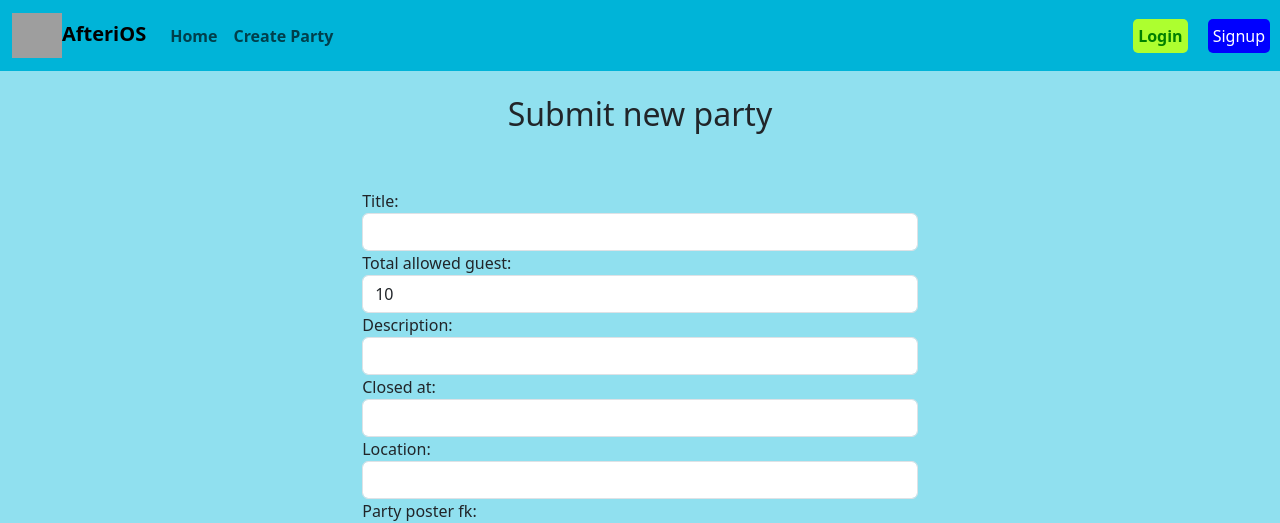
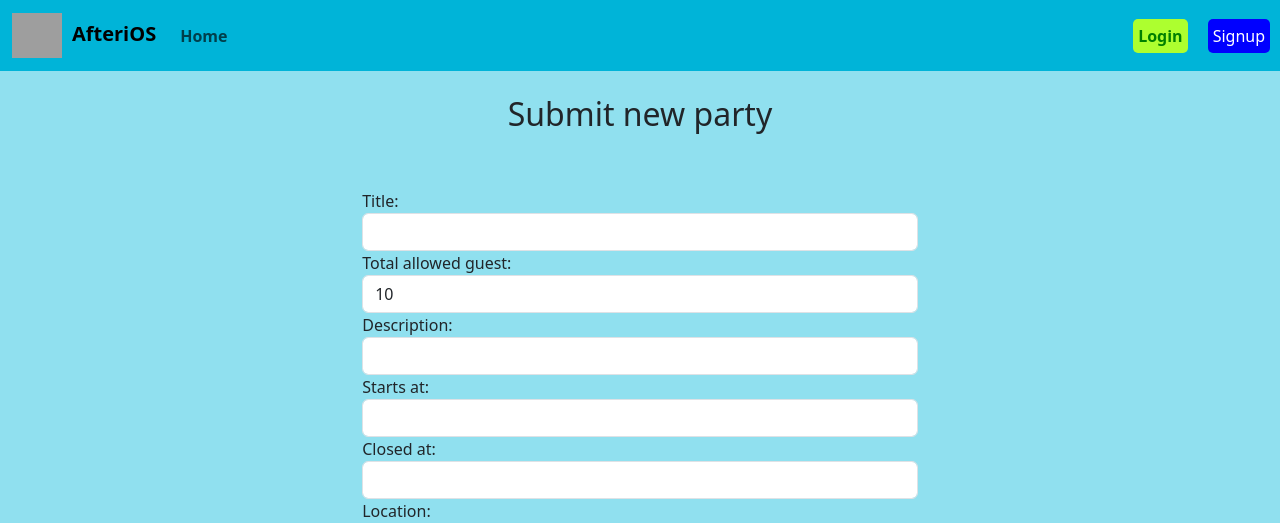
Before and after one commit to filipleskovic/AfteroiOS, a Django app: page /parties/createParty/ in a window 1280 px wide. Shown: the top 523 px of the page. Run offline with Django 5.2, Linux system fonts and the light colour scheme; data that the repository does not hold is empty; parts of the project's set-up code (start-up, migrations or seed data) failed here and were passed over; some libraries are stand-ins or nearby versions; grey boxes are pictures that could not be loaded.

Commit message:
stars_at party field, recensions form and handling

```diff
--- a/app/forms.py
+++ b/app/forms.py
@@ -1,7 +1,7 @@
 from django.contrib.auth.forms import UserCreationForm
 from django import forms
 from django.forms import ModelForm
-from app.models import User, Party, PartyPosters
+from app.models import Recension, User, Party, PartyPosters
 from bootstrap_datepicker_plus.widgets import DatePickerInput, DateTimePickerInput
 
 
@@ -28,8 +28,15 @@ class PartyForm(ModelForm):
 
     class Meta:
         model = Party
-        fields = ['title', 'total_allowed_guest', 'description',
+        fields = ['title', 'total_allowed_guest', 'description', 'starts_at',
                   'closed_at', 'location', 'party_poster_fk']
         widgets = {
+            'starts_at': DateTimePickerInput(),
             'closed_at': DateTimePickerInput()
         }
+
+
+class RecensionForm(ModelForm):
+    class Meta:
+        model = Recension
+        fields = ['text', 'rating']
--- a/app/models.py
+++ b/app/models.py
@@ -1,3 +1,5 @@
+from datetime import timedelta
+from django.utils import timezone
 from email.policy import default
 from django.db import models
 from django.core.validators import MaxValueValidator, MinValueValidator
@@ -41,10 +43,14 @@ class Party(models.Model):
     total_allowed_guest = models.SmallIntegerField(default=10)
     description = models.CharField(max_length=1024)
     created_at = models.DateTimeField(auto_now_add=True)
+    starts_at = models.DateTimeField()
     closed_at = models.DateTimeField()
     location = models.CharField(max_length=128)
     party_poster_fk = models.ForeignKey(PartyPosters, on_delete=models.CASCADE)
     created_by = models.ForeignKey(User, on_delete=models.CASCADE)
+
+    def is_finished(self):
+        return timezone.now() + timedelta(hours=1) > self.closed_at
 
     def __str__(self) -> str:
         return f"{self.title}"
--- a/app/templates/app/base.html
+++ b/app/templates/app/base.html
@@ -24,21 +24,22 @@
     <div class="container-fluid">
       <a class="navbar-brand" href="{% url 'app:index' %}" style="font-weight: bold;"><img
           src="https://as1.ftcdn.net/v2/jpg/05/12/50/66/1000_F_512506612_gtoY8IvNuOIBnac4jwGYN3Nx11VMKWoC.jpg"
-          alt="Logo" width="50" height="45" class="d-inline-block align-middle">AfteriOS</a>
+          alt="Logo" width="50" height="45" class="d-inline-block align-middle" style="margin-right: 10px;">AfteriOS</a>
       <div class="collapse navbar-collapse" id="navbarNavAltMarkup">
         <div class="navbar-nav">
-          <a class="nav-link {% if request.resolver_match.url_name == 'index' %}active{% endif %}" style="font-weight: bold;"
-            href="{% url 'app:index' %}">Home</a>
+          <a class="nav-link {% if request.resolver_match.url_name == 'index' %}active{% endif %}"
+            style="font-weight: bold;" href="{% url 'app:index' %}">Home</a>
           {% if user.is_authenticated %}
-          <a class="nav-link {% if request.resolver_match.url_name == 'profile' %}active{% endif %}" style="font-weight: bold;"
-            href="{% url 'app:profile' user.id %}">Profile</a>
+          <a class="nav-link {% if request.resolver_match.url_name == 'profile' %}active{% endif %}"
+            style="font-weight: bold;" href="{% url 'app:profile' user.id %}">Profile</a>
+          <a class="nav-link" href="{% url 'app:createParty' %}" style="font-weight: bold;">Create Party</a>
           {% endif %}
-          <a class="nav-link" href="{% url 'app:createParty' %}" style="font-weight: bold;">Create Party</a>
         </div>
       </div>
     </div>
     {% if user.is_authenticated %}
-    <a class="nav-link greeting" href="#">Hi {{ user.username }}!</a>
+    <a class="nav-link greeting" style="display: inline-flex; width: 150px; align-items: center;" href="#">Hi {{ user.username }}!
+      {% if not user.is_superuser %}<img src="{{user.avatar_url}}" style="height: 50px; width: 50px; float: right;">{% endif %}</a>
     {% if user.is_superuser %}
     <a class="nav-link" href="/admin">Admin Dashboard</a>
     {% endif %}
--- a/app/templates/app/createParty.html
+++ b/app/templates/app/createParty.html
@@ -20,7 +20,8 @@
     <div class="row">
         <div class="col-md-8 mx-auto my-4">
             {% include 'includes/bs_form.html' with form=form %}
-            <div class="d-inline-flex align-content-between flex-row flex-wrap" style="height: 450px; padding-top: 40px;">
+            <div class="d-inline-flex align-content-between flex-row flex-wrap"
+                style="height: 450px; padding-top: 40px;">
                 {% for poster in posters %}
                 <p class="h5" style="padding: 70px 5px;">poster num {{ poster.id }}:</p>
                 <img src="{{ poster.party_url }}" alt="partyImage">
--- a/app/views.py
+++ b/app/views.py
@@ -1,7 +1,7 @@
 from asyncio.windows_events import NULL
 from django.http import HttpResponse, HttpResponseRedirect
 from django.shortcuts import render, get_object_or_404
-from app.models import Party, PartyPosters, PartyRequest
+from app.models import Party, PartyPosters, PartyRequest, Recension
 from django.urls import reverse
 from . import forms
 
@@ -29,11 +29,27 @@ def partyDetails(request, party_id):
         ).first()
     else:
         party_request = False
+    if request.method == "POST" and request.user.is_authenticated:
+        form = forms.RecensionForm(request.POST)
+        if form.is_valid():
+            saved_recension = form.save(commit=False)
+            saved_recension.user_id = request.user
+            saved_recension.party_id = party
+            saved_recension.save()
+            return HttpResponseRedirect(reverse("app:partyDetails", args=(party_id,)))
+    else:
+        form = forms.RecensionForm()
+    if not party.is_finished():
+        recensions = None
+    else:
+        recensions = Recension.objects.filter(party_id=party)
     context = {
         "party": party,
         "is_authenticated": user.is_authenticated,
         "party_request": party_request,
         "requests": requests,
+        "recensions": recensions,
+        "form": form,
     }
     return render(request, "app/partyDetails.html", context)
 
```
Also changed, not shown: app/templates/app/partyDetails.html (+30 -6 lines), app/migrations/0009_party_starts_at.py (added).
